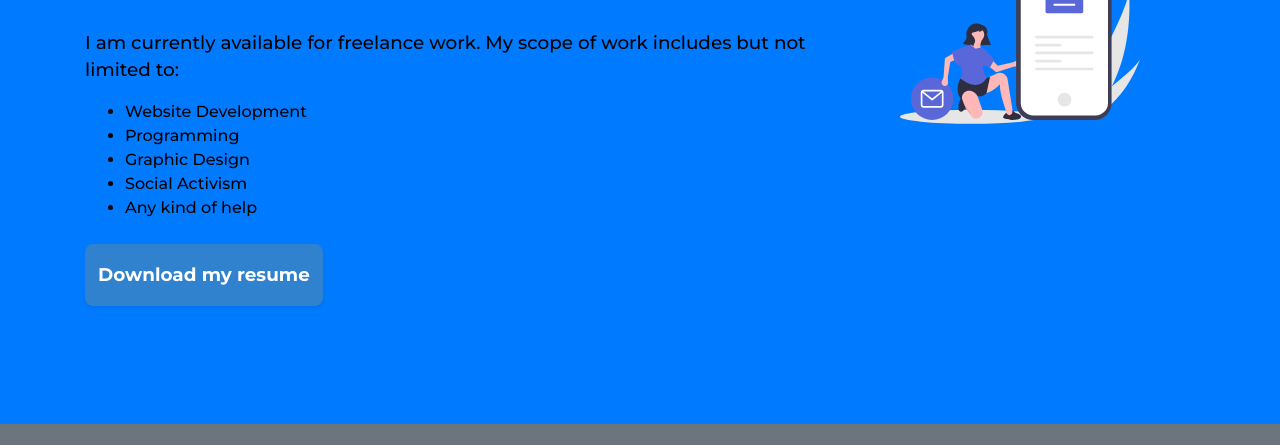
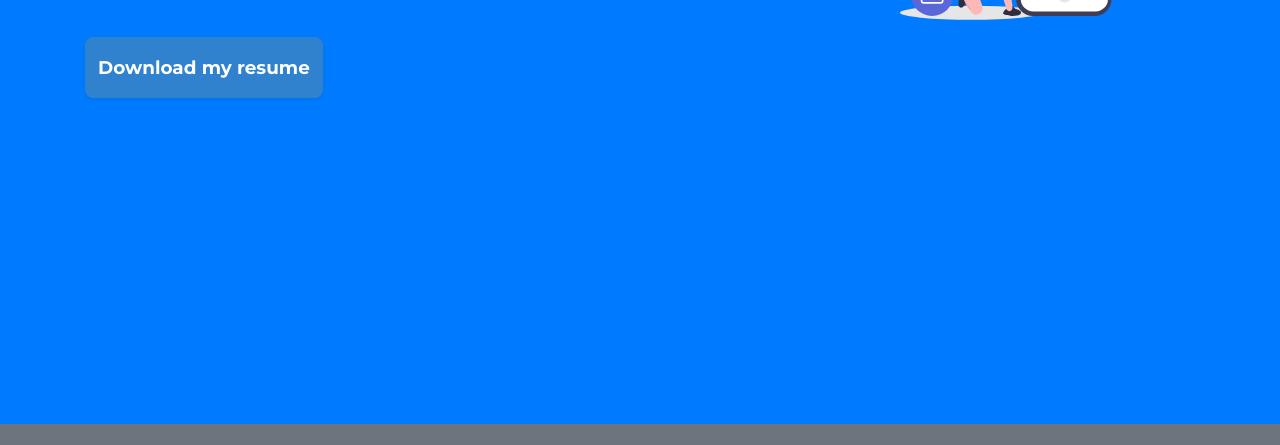
Before and after one commit to patilkrunal/portfolio_frontend, a Gatsby site: page /contact in a window 1280 px wide. Shown: the part 378-823 px from the top of the page. Built offline with nearby package versions, Linux system fonts and the light colour scheme; Gatsby itself is replaced by a stand-in of ours.

Commit message:
Update contact.js

```diff
--- a/src/pages/contact.js
+++ b/src/pages/contact.js
@@ -19,17 +19,6 @@ const ContactPage = () => (
               available at the following social media outlets:
             </p>
             <Links />
-            <p>
-              I am currently available for freelance work. My scope of work
-              includes but not limited to:
-            </p>
-            <ul>
-              <li>Website Development</li>
-              <li>Programming</li>
-              <li>Graphic Design</li>
-              <li>Social Activism</li>
-              <li>Any kind of help</li>
-            </ul>
 
             <a
               href="https://drive.google.com/file/d/1b_F2_uNIGPucUUhUmU0brFl5-qYF3JsY/view?usp=sharing"
```
